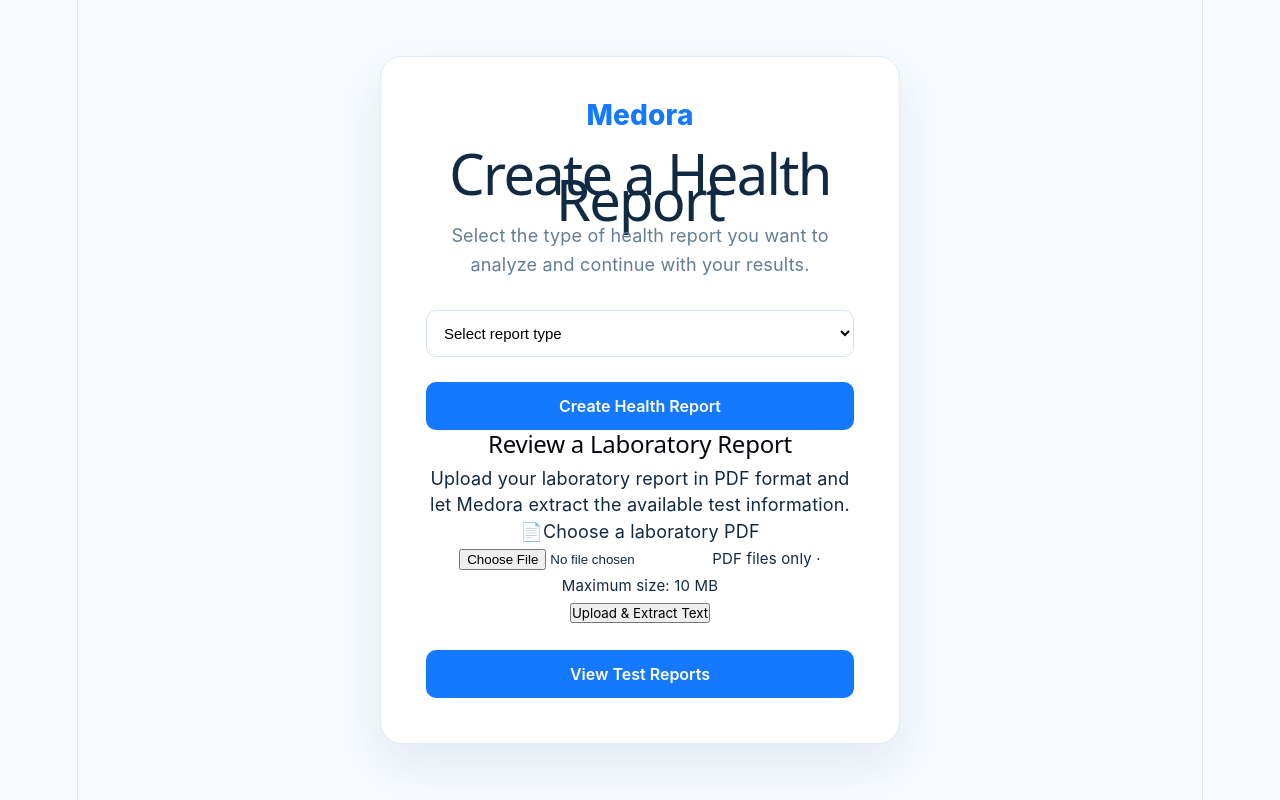
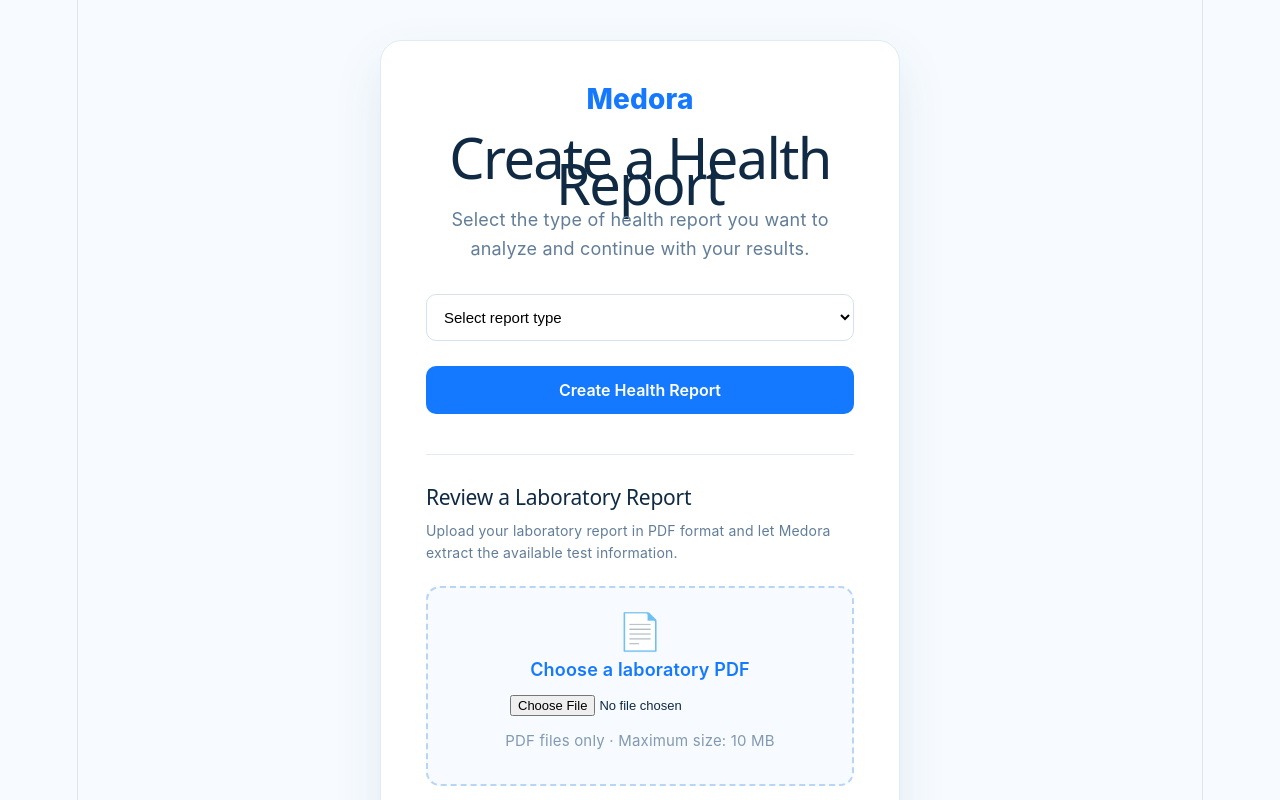
Before and after one commit to Pabasara-Ranasinghe/Medora, a React app in the folder frontend/: page /health-report in a window 1280 px wide. Shown: the top 800 px of the page. Built offline with nearby package versions, Linux system fonts and the light colour scheme; the HTML template or start-up script is replaced by a standard one.

Commit message:
git commit -m "style: improve health report and PDF review layout"

```diff
--- a/frontend/src/pages/HealthReport.css
+++ b/frontend/src/pages/HealthReport.css
@@ -116,3 +116,334 @@
 .ai-explanation-card .medical-disclaimer {
   margin-top: 20px;
 }
+
+
+/* ============================= */
+/* PDF REVIEW SECTION */
+/* ============================= */
+
+.pdf-review-section {
+  margin-top: 40px;
+  padding-top: 30px;
+  border-top: 1px solid #e0ebf3;
+  text-align: left;
+}
+
+.pdf-review-heading h2 {
+  color: #102a43;
+  font-size: 21px;
+  margin-bottom: 10px;
+}
+
+.pdf-review-heading p {
+  color: #627d98;
+  font-size: 14px;
+  line-height: 1.6;
+  margin-bottom: 22px;
+}
+
+.pdf-upload-area {
+  display: flex;
+  flex-direction: column;
+  align-items: center;
+  gap: 12px;
+  padding: 30px 15px;
+  border: 2px dashed #b8d5f5;
+  border-radius: 14px;
+  background: #f7fbff;
+  text-align: center;
+}
+
+.pdf-upload-icon {
+  font-size: 36px;
+}
+
+.pdf-upload-area label {
+  color: #1479ff;
+  font-weight: 600;
+}
+
+.pdf-upload-area input {
+  width: 100%;
+  max-width: 260px;
+  font-size: 13px;
+}
+
+.pdf-upload-area small {
+  color: #829ab1;
+}
+
+.selected-pdf {
+  color: #334e68;
+  font-size: 13px;
+  word-break: break-word;
+}
+
+
+
+.pdf-upload-button:hover {
+  background: #243f5b;
+}
+
+.pdf-upload-button:disabled {
+  opacity: 0.7;
+  cursor: not-allowed;
+}
+
+.pdf-success {
+  margin-top: 15px;
+  padding: 13px;
+  border-radius: 10px;
+  background: #ecfdf3;
+  color: #166534;
+  font-size: 14px;
+  line-height: 1.5;
+}
+
+.pdf-extracted-section {
+  margin-top: 25px;
+}
+
+.pdf-extracted-section h3 {
+  color: #102a43;
+  margin-bottom: 10px;
+}
+
+.pdf-extracted-section > p {
+  color: #627d98;
+  font-size: 14px;
+  line-height: 1.6;
+  margin-bottom: 15px;
+}
+
+.pdf-extracted-text {
+  width: 100%;
+  padding: 15px;
+  border: 1px solid #d6e2eb;
+  border-radius: 10px;
+  font-family: inherit;
+  font-size: 14px;
+  line-height: 1.7;
+  resize: vertical;
+  outline: none;
+}
+
+.pdf-extracted-text:focus {
+  border-color: #1479ff;
+  box-shadow: 0 0 0 3px rgba(20, 121, 255, 0.1);
+}
+
+.pdf-review-notice {
+  margin-top: 15px;
+  padding: 15px;
+  background: #fff8e7;
+  border: 1px solid #f5dfaa;
+  border-radius: 10px;
+  color: #805b12;
+  font-size: 13px;
+  line-height: 1.6;
+}
+
+.pdf-review-notice p {
+  margin-top: 5px;
+}
+
+
+
+
+/* ============================= */
+/* PDF REVIEW SECTION */
+/* ============================= */
+
+.pdf-review-section {
+  margin-top: 40px;
+  padding-top: 30px;
+  border-top: 1px solid #e0ebf3;
+  text-align: left;
+}
+
+.pdf-review-heading h2 {
+  color: #102a43;
+  font-size: 21px;
+  margin-bottom: 10px;
+}
+
+.pdf-review-heading p {
+  color: #627d98;
+  font-size: 14px;
+  line-height: 1.6;
+  margin-bottom: 22px;
+}
+
+.pdf-upload-area {
+  display: flex;
+  flex-direction: column;
+  align-items: center;
+  gap: 12px;
+  padding: 30px 15px;
+  border: 2px dashed #b8d5f5;
+  border-radius: 14px;
+  background: #f7fbff;
+  text-align: center;
+}
+
+.pdf-upload-icon {
+  font-size: 36px;
+}
+
+.pdf-upload-area label {
+  color: #1479ff;
+  font-weight: 600;
+}
+
+.pdf-upload-area input {
+  width: 100%;
+  max-width: 260px;
+  font-size: 13px;
+}
+
+.pdf-upload-area small {
+  color: #829ab1;
+}
+
+.selected-pdf {
+  color: #334e68;
+  font-size: 13px;
+  word-break: break-word;
+}
+
+.pdf-upload-button {
+  width: 100%;
+  margin-top: 18px;
+  padding: 14px;
+  border: none;
+  border-radius: 10px;
+  background: #102a43;
+  color: white;
+  font-size: 15px;
+  font-weight: 600;
+  cursor: pointer;
+  transition: background 0.2s ease;
+}
+
+.pdf-upload-button:hover {
+  background: #243f5b;
+}
+
+.pdf-upload-button:disabled {
+  opacity: 0.7;
+  cursor: not-allowed;
+}
+
+.pdf-success {
+  margin-top: 15px;
+  padding: 13px;
+  border-radius: 10px;
+  background: #ecfdf3;
+  color: #166534;
+  font-size: 14px;
+  line-height: 1.5;
+}
+
+.pdf-extracted-section {
+  margin-top: 25px;
+}
+
+.pdf-extracted-section h3 {
+  color: #102a43;
+  margin-bottom: 10px;
+}
+
+.pdf-extracted-section > p {
+  color: #627d98;
+  font-size: 14px;
+  line-height: 1.6;
+  margin-bottom: 15px;
+}
+
+.pdf-extracted-text {
+  width: 100%;
+  padding: 15px;
+  border: 1px solid #d6e2eb;
+  border-radius: 10px;
+  font-family: inherit;
+  font-size: 14px;
+  line-height: 1.7;
+  resize: vertical;
+  outline: none;
+}
+
+.pdf-extracted-text:focus {
+  border-color: #1479ff;
+  box-shadow: 0 0 0 3px rgba(20, 121, 255, 0.1);
+}
+
+.pdf-review-notice {
+  margin-top: 15px;
+  padding: 15px;
+  background: #fff8e7;
+  border: 1px solid #f5dfaa;
+  border-radius: 10px;
+  color: #805b12;
+  font-size: 13px;
+  line-height: 1.6;
+}
+
+.pdf-review-notice p {
+  margin-top: 5px;
+}
+
+
+/* PDF LABORATORY RESULT PREVIEW */
+
+.pdf-results-list {
+  display: flex;
+  flex-direction: column;
+  gap: 14px;
+  width: 100%;
+}
+
+.pdf-result-preview {
+  transition: background-color 0.2s ease, border-color 0.2s ease;
+}
+
+.pdf-result-preview h4 {
+  font-weight: 700;
+}
+
+.pdf-result-preview p {
+  line-height: 1.6;
+}
+
+.pdf-result-preview span {
+  line-height: 1.4;
+}
+
+
+
+
+/* PDF LABORATORY RESULT CARDS */
+
+.pdf-results-list {
+  display: flex;
+  flex-direction: column;
+  gap: 14px;
+  width: 100%;
+}
+
+.pdf-result-preview {
+  transition: background-color 0.2s ease,
+              border-color 0.2s ease;
+}
+
+.pdf-result-preview h4 {
+  font-weight: 700;
+}
+
+.pdf-result-preview p {
+  line-height: 1.6;
+}
+
+.pdf-result-preview span {
+  line-height: 1.4;
+}
```
